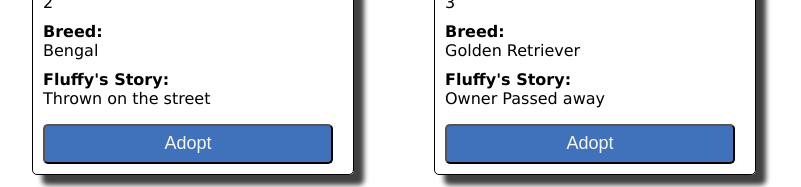
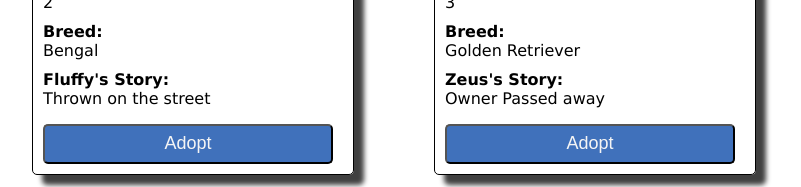
Before and after one commit to thinkful-ei27/peter-david-petful-client, a React (Create React App) app: page / in a window 1280 px wide. Shown: the part 454-641 px from the top of the page, without its empty margins (246-1047 px from the left). Built offline with nearby package versions, Linux system fonts and the light colour scheme.

Commit message:
change hardcoded story item to dynamic

```diff
--- a/src/components/Pet.js
+++ b/src/components/Pet.js
@@ -18,7 +18,7 @@ function Pet(props) {
           <dd>{props.petToAdopt.age}</dd>
           <dt>Breed:</dt>
           <dd>{props.petToAdopt.breed}</dd>
-          <dt>Fluffy's Story:</dt>
+          <dt>{props.petToAdopt.name}'s Story:</dt>
           <dd>{props.petToAdopt.story}</dd>
         </dl>
         <button className="adopt-btn" onClick={ () => props.onAdoptPet()}>Adopt</button>
```
